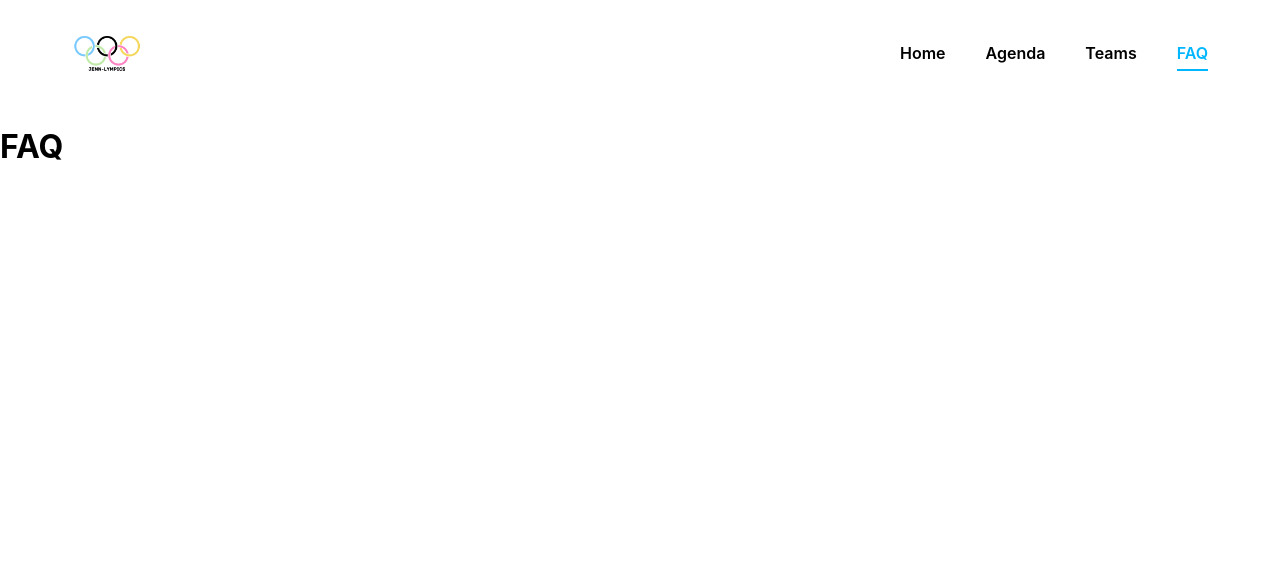
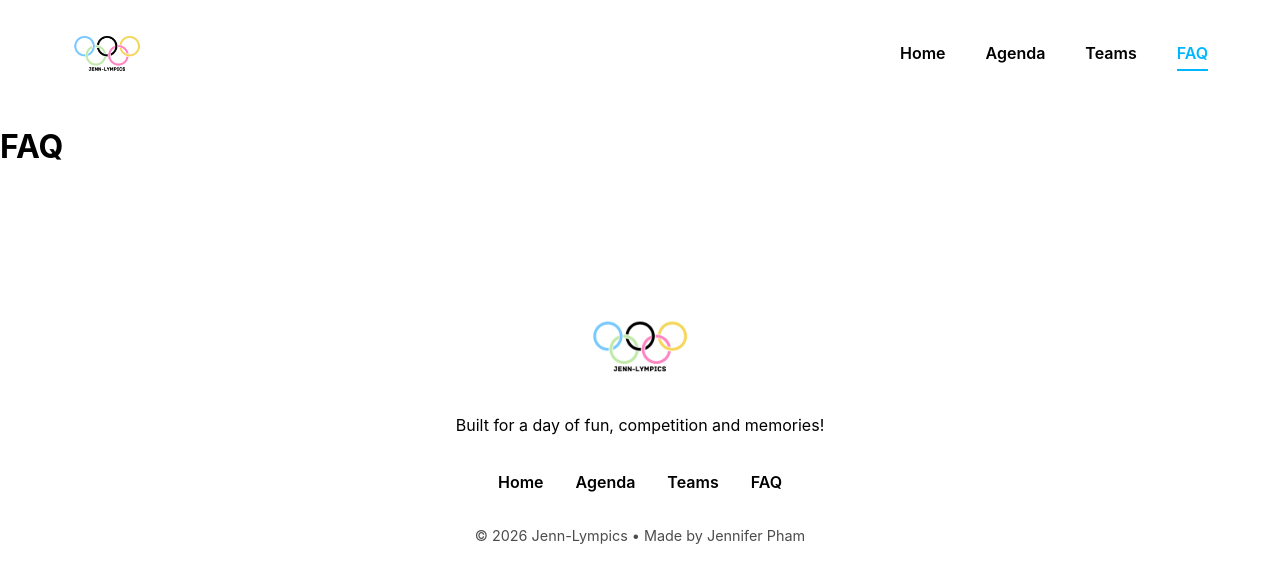
Before and after one commit to Jennipham/jenn-lympics, a React (Vite) app in the folder jenn-lympics-website/: page /faq in a window 1280 px wide. Shown: the top 582 px of the page. Built offline with nearby package versions, Linux system fonts and the light colour scheme.

Commit message:
adding footer

```diff
--- a/jenn-lympics-website/src/App.tsx
+++ b/jenn-lympics-website/src/App.tsx
@@ -2,6 +2,7 @@ import { Routes, Route } from "react-router-dom";
 import Header from "./components/Header";
 import Home from "./pages/Home/Home";
 import Agenda from "./pages/Home/Agenda";
+import Footer from "./components/Footer/Footer";
 
 function App() {
   return (
@@ -13,6 +14,7 @@ function App() {
         <Route path="/teams" element={<h1>Teams</h1>} />
         <Route path="/faq" element={<h1>FAQ</h1>} />
       </Routes>
+      <Footer />
       </>
   );
 }
--- /dev/null
+++ b/jenn-lympics-website/src/components/Footer/Footer.css
@@ -0,0 +1,75 @@
+.footer {
+    margin-top: 80px;
+    padding: 50px 24px 40px;
+
+    background: white;
+    color: black;
+}
+
+.footer-content {
+    max-width: 1200px;
+    margin: 0 auto;
+    text-align: center;
+}
+
+.footer-logo img {
+  height: 100px;
+  width: auto;
+}
+
+.footer-logo {
+  display: flex;
+  justify-content: center;
+  align-items: center;
+}
+
+.footer h3 {
+    font-size: 2rem;
+    margin-bottom: 12px;
+}
+
+.footer p {
+    color: black;
+    line-height: 1.7;
+}
+
+.footer-nav {
+    display: flex;
+    justify-content: center;
+    gap: 32px;
+
+    margin: 32px 0;
+    flex-wrap: wrap;
+}
+
+.footer-nav a {
+    color: black;
+    text-decoration: none;
+    font-weight: 600;
+
+    transition: color 0.2s ease;
+}
+
+.footer-nav a:hover {
+    color: #00b7ff;
+}
+
+.footer-copy {
+    font-size: 0.9rem;
+    opacity: 0.7;
+}
+
+@media (max-width: 600px) {
+
+    .footer {
+        padding: 48px 20px 32px;
+    }
+
+    .footer h3 {
+        font-size: 1.6rem;
+    }
+
+    .footer-nav {
+        gap: 20px;
+    }
+}
--- /dev/null
+++ b/jenn-lympics-website/src/components/Footer/Footer.tsx
@@ -0,0 +1,36 @@
+import { Link } from "react-router-dom";
+import Logo from "../../assets/logo.png";
+import "./Footer.css";
+
+export default function Footer() {
+    return (
+        <footer className="footer">
+
+            <div className="footer-content">
+            <Link
+                to="/"
+                className="footer-logo"
+                >
+          <img src={Logo} alt="Sports Day Logo" />
+          </Link>
+
+                <p>
+                    Built for a day of fun, competition and memories!
+                </p>
+
+                <nav className="footer-nav">
+                    <Link to="/">Home</Link>
+                    <Link to="/agenda">Agenda</Link>
+                    <Link to="/teams">Teams</Link>
+                    <Link to="/faq">FAQ</Link>
+                </nav>
+
+                <p className="footer-copy">
+                    © 2026 Jenn-Lympics • Made by Jennifer Pham
+                </p>
+
+            </div>
+
+        </footer>
+    );
+}
```
